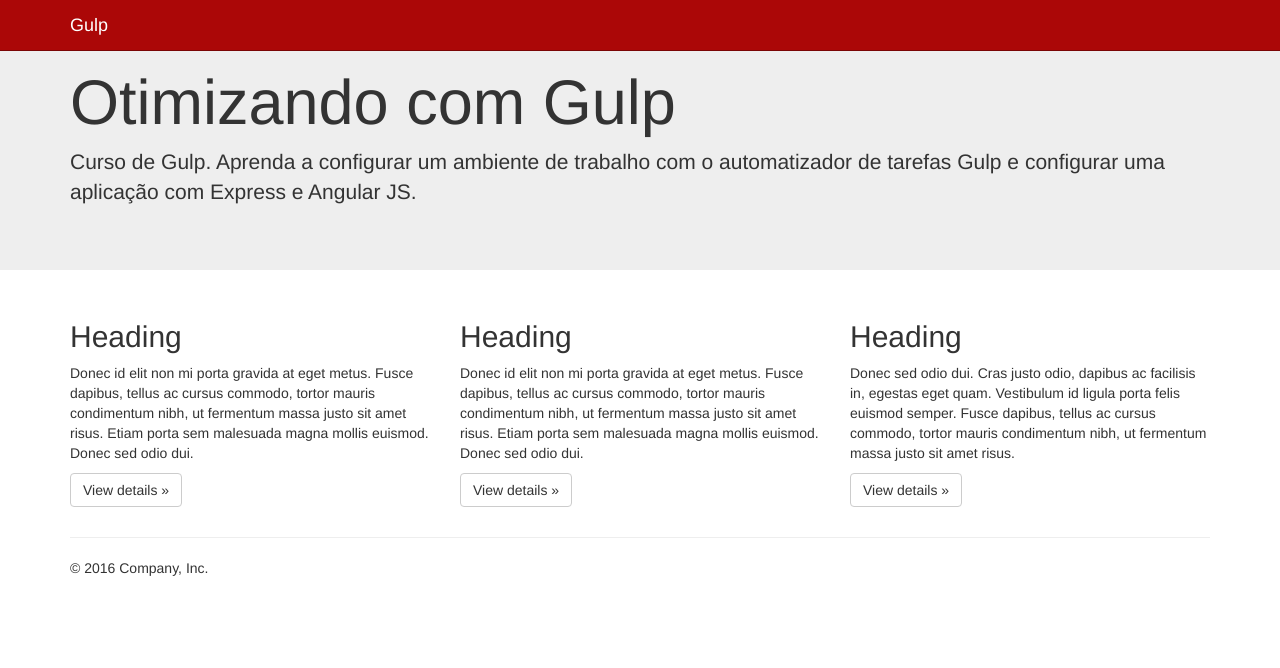
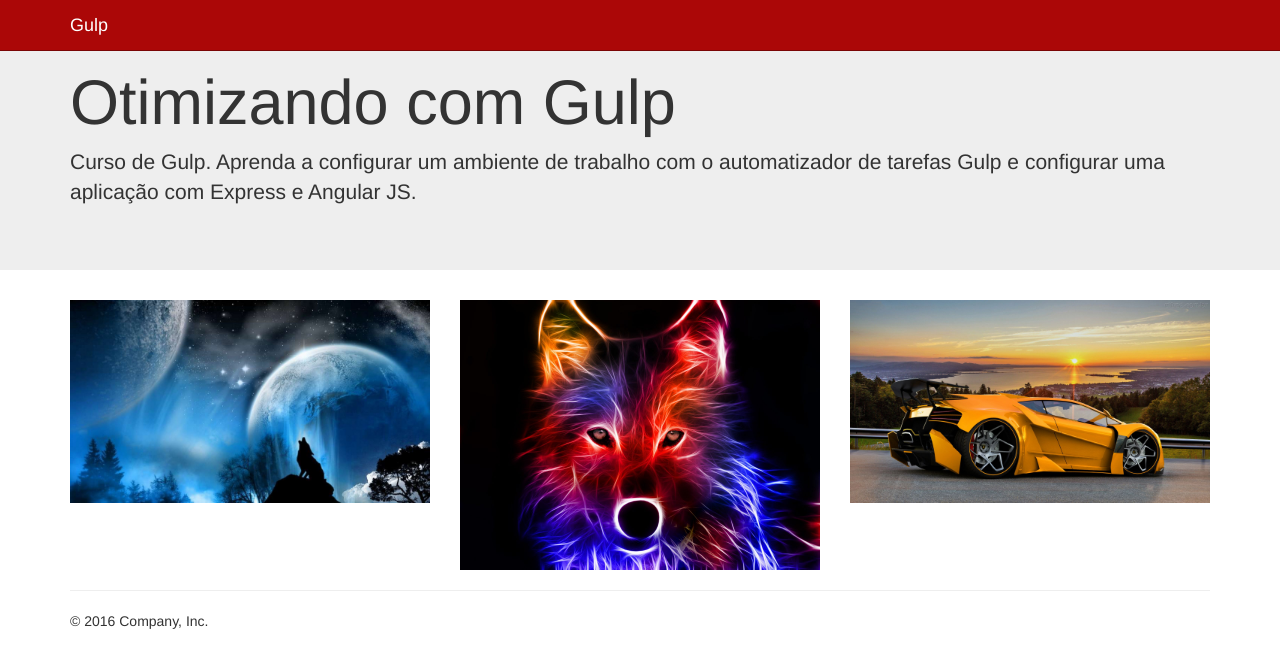
Before and after one commit to LucasSAmaral/Otimizando_com_gulp, a website: page index.html in a window 1280 px wide. Drawn offline with Linux system fonts and the light colour scheme.

Commit message:
Tratamento de Imagens

```diff
--- a/gulpfile.js
+++ b/gulpfile.js
@@ -5,8 +5,9 @@
 var jsmin = require('gulp-jsmin');
 var rename = require('gulp-rename');
 var uglifycss = require('gulp-uglifycss');
+var imagemin = require('gulp-imagemin');
 
-gulp.task('default',['compileBootstrap','lib','js']);
+gulp.task('default',['compileBootstrap','lib','js','imagem']);
 
 gulp.task('compileBootstrap', function() {
     return gulp.src('./node_modules/bootstrap/less/bootstrap.less')
@@ -29,3 +30,9 @@
     .pipe(rename({suffix: '.min'}))
     .pipe(gulp.dest('./dist/js/'));
 });
+
+gulp.task('imagem', () => {
+    return gulp.src('./dev/img/*')
+        .pipe(imagemin())
+        .pipe(gulp.dest('./dist/img'));
+});
--- a/index.html
+++ b/index.html
@@ -13,7 +13,8 @@
   <nav class="navbar navbar-inverse navbar-fixed-top">
     <div class="container">
       <div class="navbar-header">
-          <button type="button" class="navbar-toggle collapsed" data-toggle="collapse" data-target="#navbar" aria-expanded="false" aria-controls="navbar">
+        <button type="button" class="navbar-toggle collapsed" data-toggle="collapse" data-target="#navbar"
+          aria-expanded="false" aria-controls="navbar">
           <span class="sr-only">Toggle navigation</span>
           <span class="icon-bar"></span>
           <span class="icon-bar"></span>
@@ -22,7 +23,8 @@
         <a class="navbar-brand" href="#">Gulp</a>
       </div>
       <div id="navbar" class="navbar-collapse collapse">
-        </div><!--/.navbar-collapse -->
+      </div>
+      <!--/.navbar-collapse -->
     </div>
   </nav>
 
@@ -30,7 +32,8 @@
   <div class="jumbotron">
     <div class="container">
       <h1>{{titulo}}</h1>
-        <p>Curso de Gulp. Aprenda a configurar um ambiente de trabalho com o automatizador de tarefas Gulp e configurar uma aplicação com Express e Angular JS.</p>
+      <p>Curso de Gulp. Aprenda a configurar um ambiente de trabalho com o automatizador de tarefas Gulp e configurar
+        uma aplicação com Express e Angular JS.</p>
     </div>
   </div>
 
@@ -38,19 +41,21 @@
     <!-- Example row of columns -->
     <div class="row">
       <div class="col-md-4">
-          <h2>Heading</h2>
-          <p>Donec id elit non mi porta gravida at eget metus. Fusce dapibus, tellus ac cursus commodo, tortor mauris condimentum nibh, ut fermentum massa justo sit amet risus. Etiam porta sem malesuada magna mollis euismod. Donec sed odio dui. </p>
-          <p><a class="btn btn-default" href="#" role="button">View details &raquo;</a></p>
+
+        <img class="img-responsive" src="dist/img/img2.jpg" alt="Imagem 2">
+
       </div>
+
       <div class="col-md-4">
-          <h2>Heading</h2>
-          <p>Donec id elit non mi porta gravida at eget metus. Fusce dapibus, tellus ac cursus commodo, tortor mauris condimentum nibh, ut fermentum massa justo sit amet risus. Etiam porta sem malesuada magna mollis euismod. Donec sed odio dui. </p>
-          <p><a class="btn btn-default" href="#" role="button">View details &raquo;</a></p>
+
+        <img class="img-responsive" src="dist/img/img1.jpg" alt="Imagem 1">
+
       </div>
+
       <div class="col-md-4">
-          <h2>Heading</h2>
-          <p>Donec sed odio dui. Cras justo odio, dapibus ac facilisis in, egestas eget quam. Vestibulum id ligula porta felis euismod semper. Fusce dapibus, tellus ac cursus commodo, tortor mauris condimentum nibh, ut fermentum massa justo sit amet risus.</p>
-          <p><a class="btn btn-default" href="#" role="button">View details &raquo;</a></p>
+
+        <img class="img-responsive" src="dist/img/img3.jpg" alt="Imagem 3">
+
       </div>
     </div>
 
--- a/package.json
+++ b/package.json
@@ -26,6 +26,7 @@
     "gulp": "^3.9.1",
     "gulp-concat": "^2.6.1",
     "gulp-customize-bootstrap": "0.0.6",
+    "gulp-imagemin": "^5.0.3",
     "gulp-jsmin": "^0.1.5",
     "gulp-less": "^4.0.1",
     "gulp-rename": "^1.4.0",
```
Also changed, not shown: dev/img/img1.jpg (added), dev/img/img2.jpg (added), dev/img/img3.jpg (added), dist/img/img1.jpg (added), dist/img/img2.jpg (added), dist/img/img3.jpg (added). Lines whose indentation alone changed are shown as unchanged.
